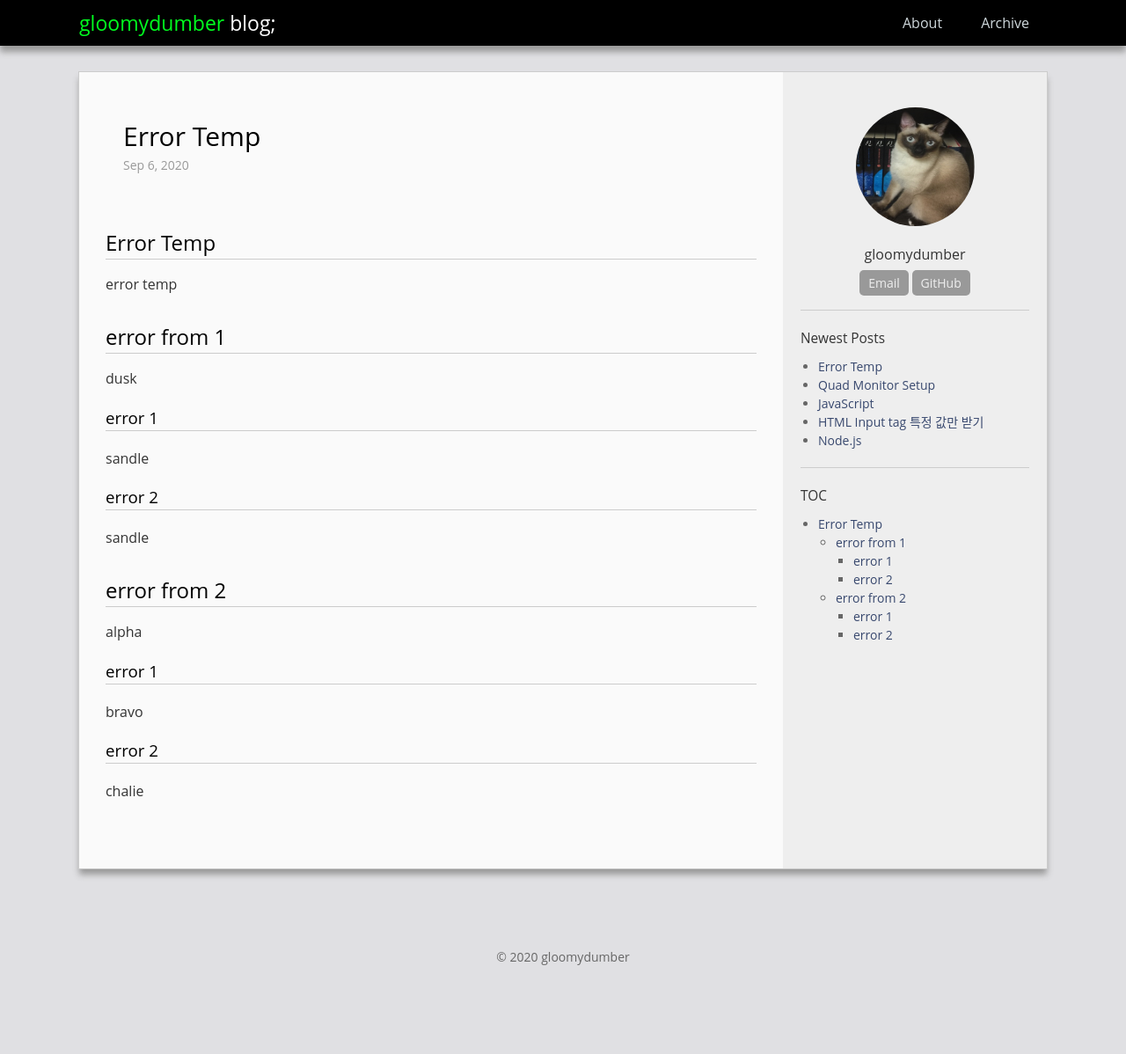
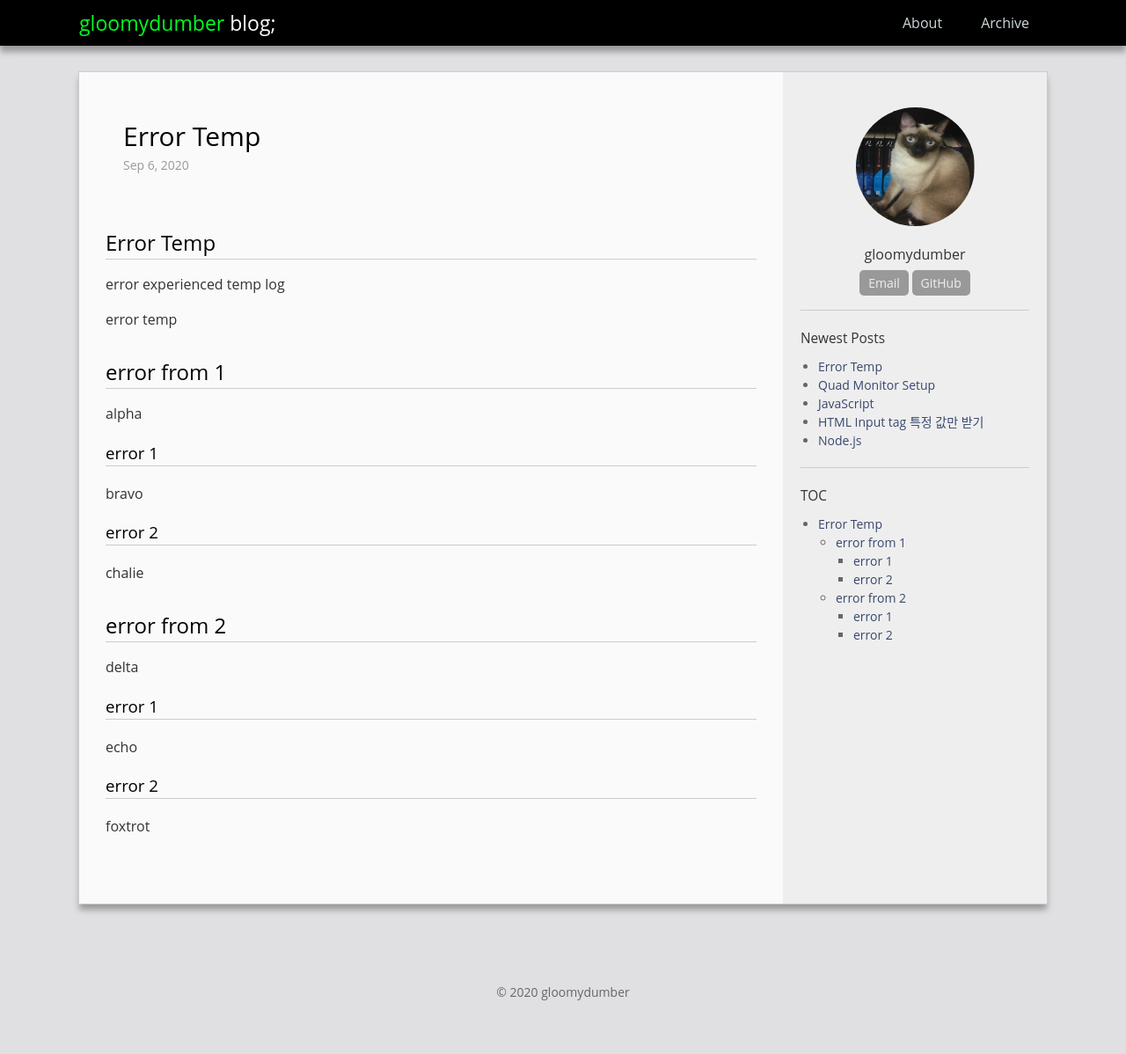
Before and after one commit to gloomydumber/copy, a Jekyll site: the page built from _posts/2020-09-06-tempError.md, in a window 1280 px wide. Shown: the whole page at 88% size. Built offline with Jekyll 4.4.1, drawn with Linux system fonts in a browser that asks for light colours; comment, search, counter and statistics services are not loaded; before the commit the page ends 1158 px from its top, so only the background shows below that.

Commit message:
PostModded

```diff
--- a/_posts/2020-09-06-tempError.md
+++ b/_posts/2020-09-06-tempError.md
@@ -10,6 +10,8 @@ use_math: true
 
 # Error Temp
 
+error experienced temp log
+
 <!-- ![air1](/assets/posts/2020-04-01-aircon/air1.JPG) -->
 
 <!-- ![air2](/assets/posts/2020-04-01-aircon/air2.JPG){: width="500" height="500"} -->
@@ -17,18 +19,6 @@ use_math: true
 error temp
 
 ## error from 1
-
-dusk
-
-### error 1
-
-sandle
-
-### error 2
-
-sandle
-
-## error from 2
 
 alpha
 
@@ -39,3 +29,15 @@ bravo
 ### error 2
 
 chalie
+
+## error from 2
+
+delta
+
+### error 1
+
+echo
+
+### error 2
+
+foxtrot
```
Also changed, not shown: _posts/2020-08-20-generalJs.md (+6 -0 lines).
